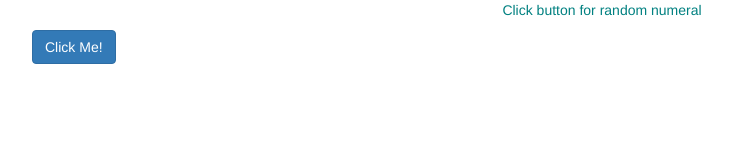
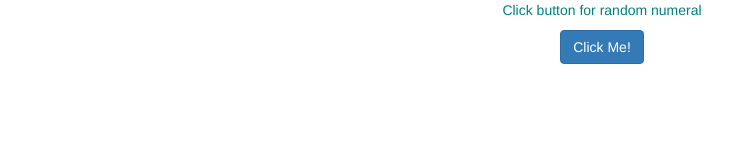
Before and after one commit to laierr/hebrew_numerals, a website: page index.html in a window 1280 px wide. Shown: the whole page, without its empty margins (38-770 px from the left). Drawn offline with Linux system fonts and the light colour scheme.

Commit message:
done for today

```diff
--- a/custom.css
+++ b/custom.css
@@ -1,8 +1,4 @@
 p {
-	color: #008080;
+	color: #ff00ff;
 	text-align: center;
 }
-
-.container {
-	align: center;
-}
--- a/index.html
+++ b/index.html
@@ -14,8 +14,8 @@
 	<div id="main">
 		<p id="numeral">Click button for random numeral</p>
 	</div>
-	<div class="container">
-	<button class="btn btn-primary" type="button" onclick="buttonClick(Math.floor((Math.random() * 999)))">Click Me!</button>
+	<div calss="button" style="text-align:center">
+		<button class="btn btn-primary" type="button" onclick="buttonClick(Math.floor((Math.random() * 999)))" align="center">Click Me!</button>
 	<div>
 </body>
 </html>
```
